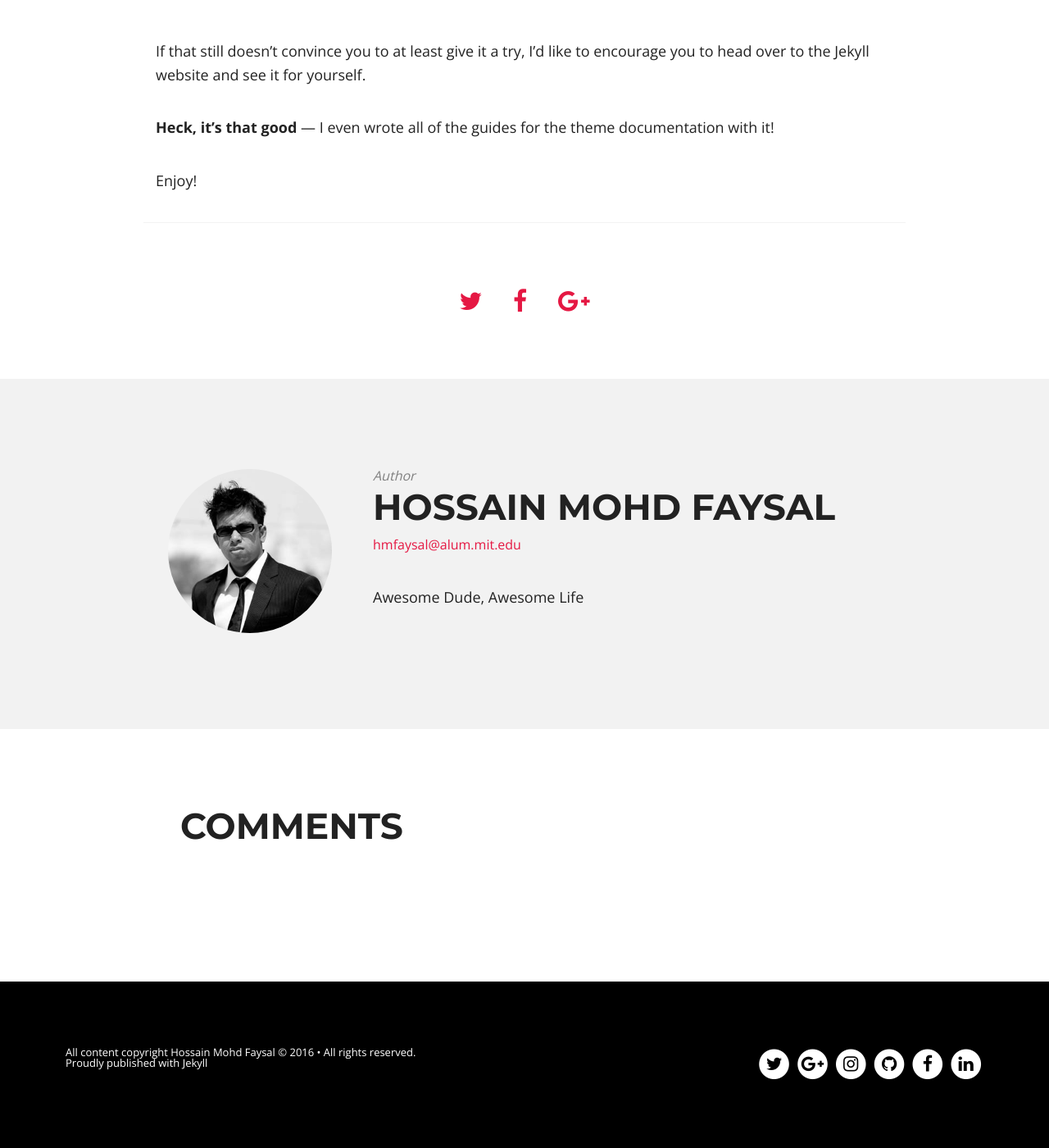
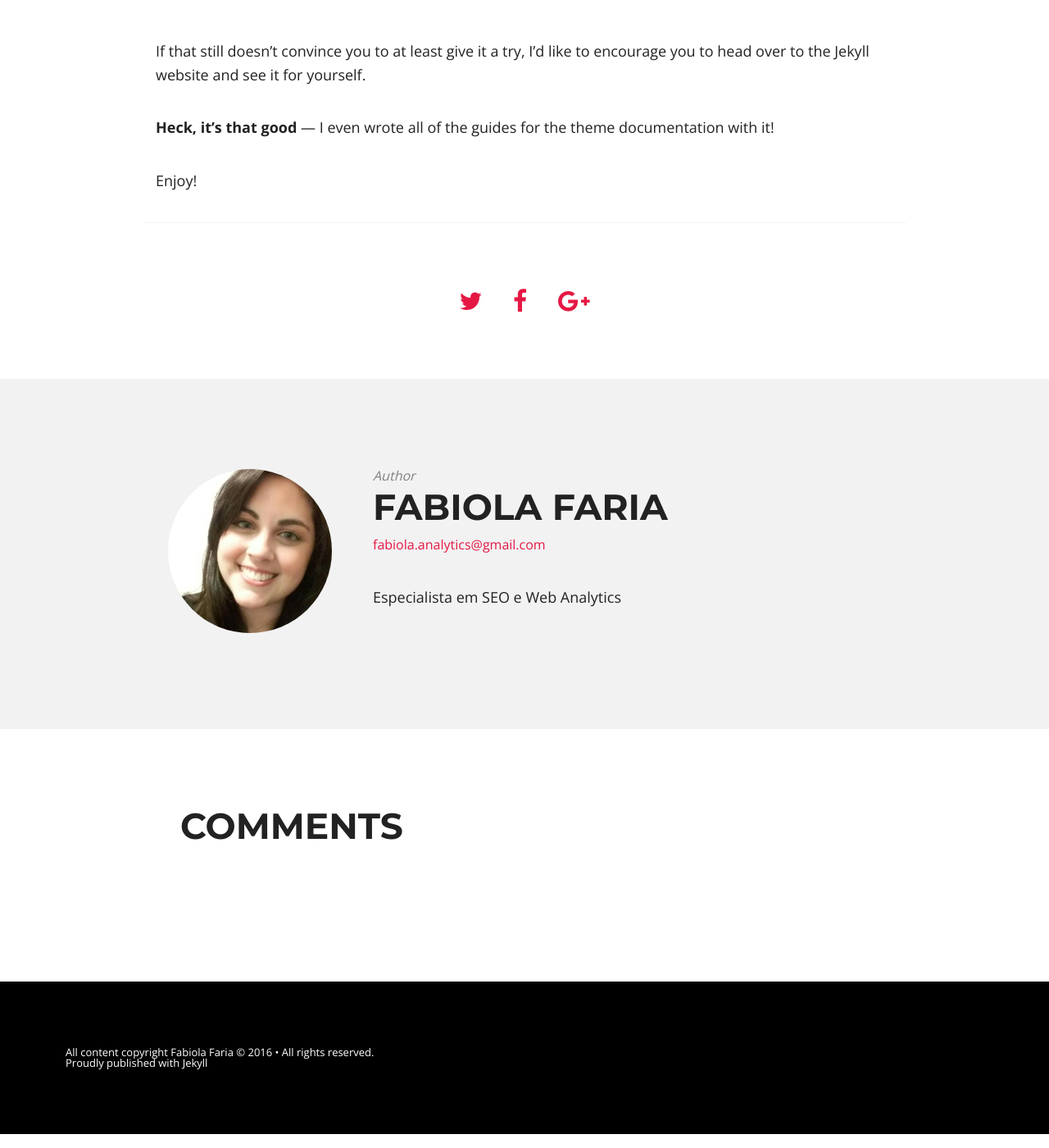
Before and after one commit to seoanalytics/seoanalytics.github.io, a Jekyll site: the page built from _posts/2014-07-23-why-jekyll.md, in a window 1280 px wide and 1400 px high, scrolled down 1288 px. Shown: the whole window at 82% size. Built offline with Jekyll 4.4.1, drawn with Linux system fonts in a browser that asks for light colours; nearby versions of some CDN libraries; comment, search, counter and statistics services are not loaded; some of the changed text lies outside the part shown.

Commit message:
config dados

```diff
--- a/_config.yml
+++ b/_config.yml
@@ -11,22 +11,22 @@ url: ''
 
 # Owner/author information
 owner:
-  name:           Hossain Mohd Faysal
-  avatar:         hmfaysal.jpg
-  email:          hmfaysal@alum.mit.edu
+  name:           Fabiola Faria
+  avatar:         fabiola-faria-perfil.jpg
+  email:          fabiola.analytics@gmail.com
   # Use the coder's toolbox at http://coderstoolbox.net/string/#!encoding=xml&action=encode&charset=us_ascii to encode your description into XML string
-  description:    Awesome Dude, Awesome Life
+  description:    Especialista em SEO e Web Analytics
   # Social networking links used in footer. Update and remove as you like.
-  twitter:        hmfaysal
-  facebook:       hmfaysal
-  github:         hmfaysal
-  instagram:      hmfaysal
-  linkedin:       UAISOH
+  twitter:
+  facebook:
+  github:
+  instagram:
+  linkedin:
   # For Google Authorship https://plus.google.com/authorship
-  google_plus:    https://plus.google.com/u/0/102602916593522619858
+  google_plus:
 
 # Analytics and webmaster tools stuff goes here
-google_analytics:   UA-39365944-7
+google_analytics:
 google_verify:
 # https://ssl.bing.com/webmaster/configure/verify/ownership Option 2 content= goes here
 bing_verify:
@@ -72,7 +72,7 @@ kramdown:
 
 prose:
   rooturl: '_posts'
-  siteurl: 'http://hmfaysal.github.io/Notepad/'
+  siteurl: 'https://seoanalytics.github.io/'
   relativeLinks: 'http://hmfaysal.github.io/Notepad/links.jsonp'
   media: 'images'
   metadata:
```
